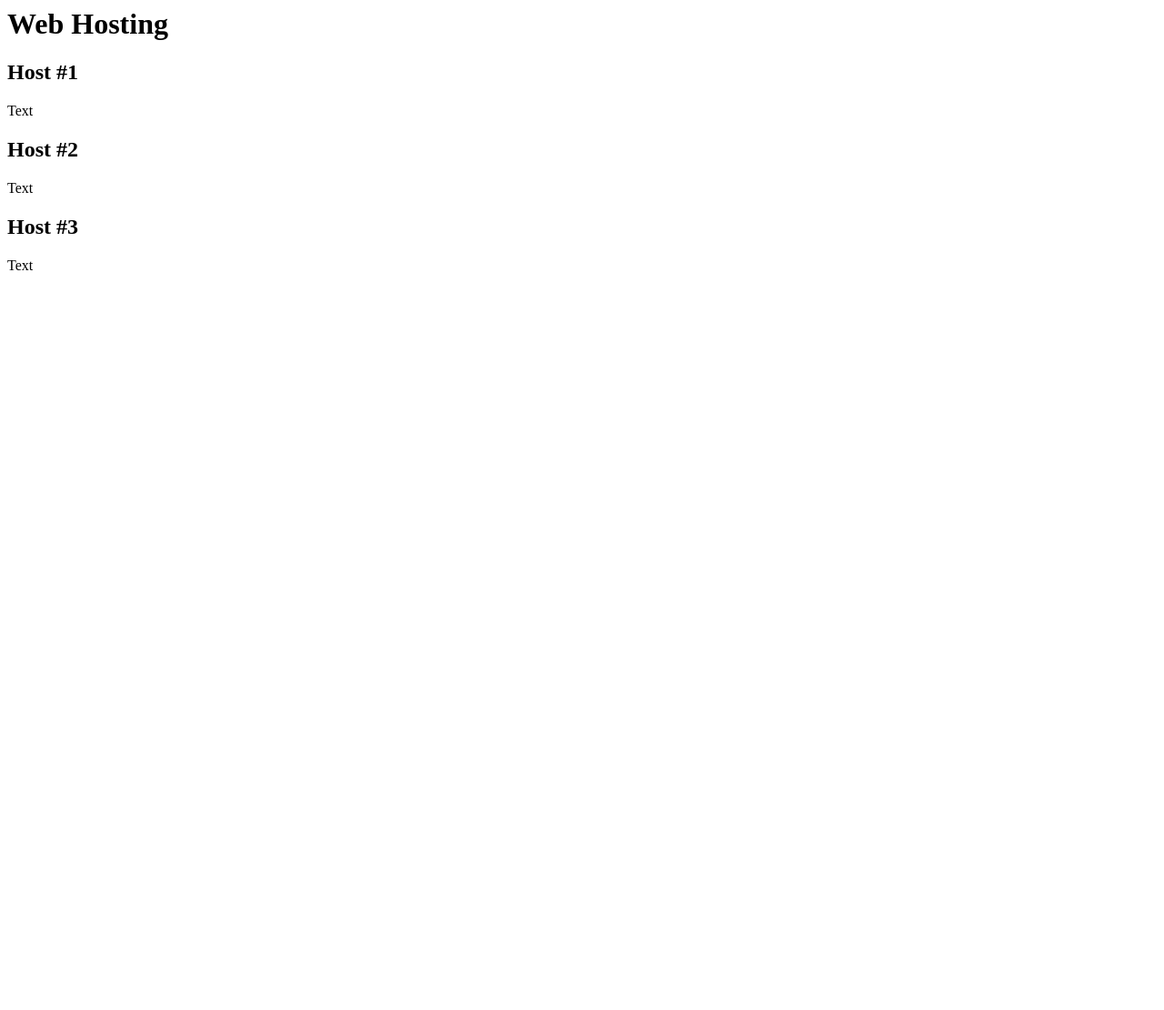
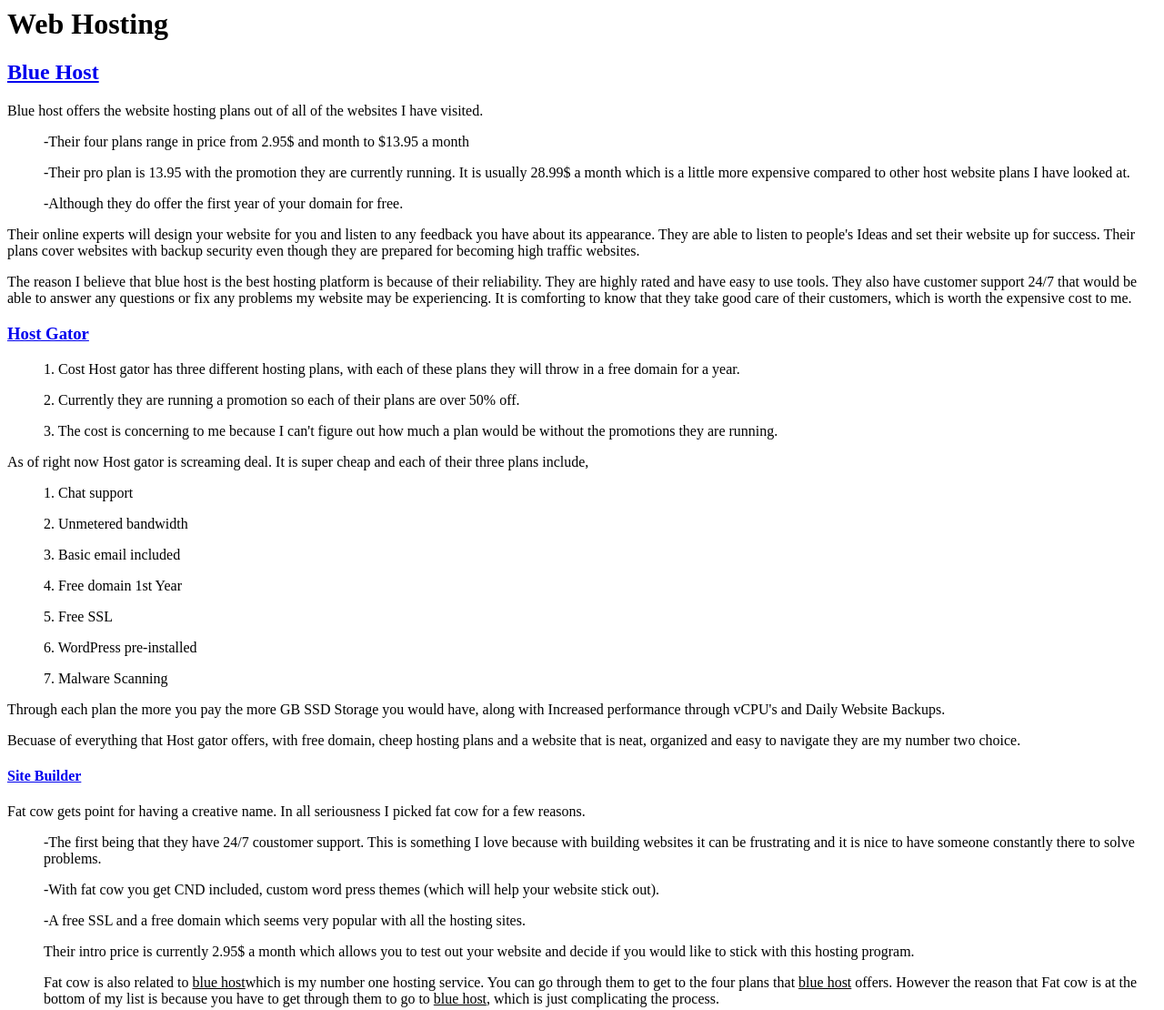
Before and after one commit to bmailey/bmailey.github.io, a plain HTML site: page Hosts.html in a window 1280 px wide. Shown: the whole page at 91% size. Before the commit the page ends 800 px from the top, so only its background shows below. Drawn offline with Linux system fonts and the light colour scheme.

Commit message:
Add files via upload

```diff
--- a/Hosts.html
+++ b/Hosts.html
@@ -1,21 +1,62 @@
 <html>
+  <link href="Hosts.css" type="text/css" rel="stylesheet">
 <head>
-    <title>Wed Hosting</title>
-    </head>
+        <title>Web Hosting</title>
 
+<head>
+
+    <h1> Web Hosting </h1>
 <body>
-   <h1>Web Hosting</h1>
+   <h2><a href="https://www.bluehost.com/"target="_blank">Blue Host</a></h2>
+    </body>
+    <p>Blue host offers the website hosting plans out of all of the websites I have visited.
 
-    <h2><a herf="https;//espn.com"></a>Host #1</h2>
-    <p>Text</p>
+        <ol>-Their four plans range in price from 2.95$ and month to $13.95 a month</ol>
+        <ol>-Their pro plan is 13.95 with the promotion they are currently running. It is usually 28.99$ a month which is a little more expensive compared to other host website plans I have looked at. </ol>
+        <ol>-Although they do offer the first year of your domain for free. </ol>
 
-    <h2>Host #2</h2>
-    <p>Text</p>
 
-    <h2>Host #3 </h2>
-    <p>Text</p>
+    <p>Their online experts will design your website for you and listen to any feedback you have about its appearance. They are able to listen to people's Ideas and set their website up for success. Their plans cover websites with backup security even though they are prepared for becoming high traffic websites. </p>
+
+<p>The reason I believe that blue host is the best hosting platform is because of their reliability. They are highly rated and have easy to use tools. They also have customer support 24/7 that would be able to answer any questions or fix any problems my website may be experiencing. It is comforting to know that they take good care of their customers, which is worth the expensive cost to me.
+</p>
+
+    <h3><a href="https://www.hostgator.com/"target="_blank">Host Gator</a></h3>
+
+
+    <ol>1. Cost Host gator has three different hosting plans, with each of these plans they will throw in a free domain for a year.  </ol>
+
+    <ol>2. Currently they are running a promotion so each of their plans are over 50% off. </ol>
+
+    <ol>3. The cost is concerning to me because I can't figure out how much a plan would be without the promotions they are running. </ol>
+
+
+    <p> As of right now Host gator is screaming deal. It is super cheap and each of their three plans include, </p>
+    <ol>1. Chat support</ol>
+    <ol>2. Unmetered bandwidth</ol>
+    <ol>3. Basic email included</ol>
+    <ol>4. Free domain 1st Year</ol>
+    <ol>5. Free SSL</ol>
+    <ol>6. WordPress pre-installed</ol>
+    <ol>7. Malware Scanning</ol>
+
+    <p>Through each plan the more you pay the more GB SSD Storage you would have, along with Increased performance through vCPU's and Daily Website Backups. </p>
+
+
+        <p>Becuase of everything that Host gator offers, with free domain, cheep hosting plans and a website that is neat, organized and easy to navigate they are my number two choice.</p>
+
+
+    <h4><a href="https://www.web.com/brands?brand=sitebuilder&channelID=P99C101S653N0B2A16D132E0000V105"target="_blank">Site Builder</a></h4>
+    <p>Fat cow gets point for having a creative name. In all seriousness I picked fat cow for a few reasons.</p>
+        <ol>-The first being that they have 24/7 coustomer support. This is something I love because with building websites it can be frustrating and it is nice to have someone constantly there to solve problems.</ol>
+
+    <ol>-With fat cow you get CND included, custom word press themes (which will help your website stick out).</ol>
+    <ol>-A free SSL and a free domain which seems very popular with all the hosting sites.</ol>
+    <ol>Their intro price is currently 2.95$ a month which allows you to test out your website and decide if you would like to stick with this hosting program.</ol>
+
+    <ol>Fat cow is also related to <u>blue host</u>which is my number one hosting service. You can go through them to get to the four plans that <u>blue host</u> offers. However the reason that Fat cow is at the bottom of my list is because you have to get through them to go to <u>blue host</u>, which is just complicating the process.</ol>
+<body>
+
 </body>
 
-
-
-</html>
+<html>
```
